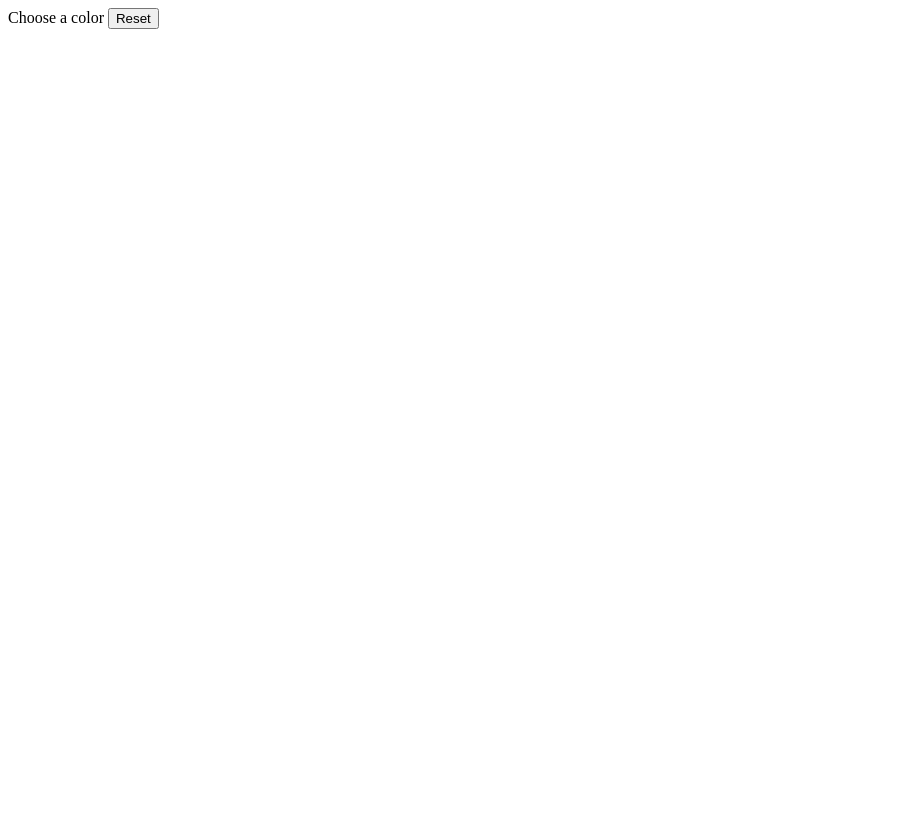
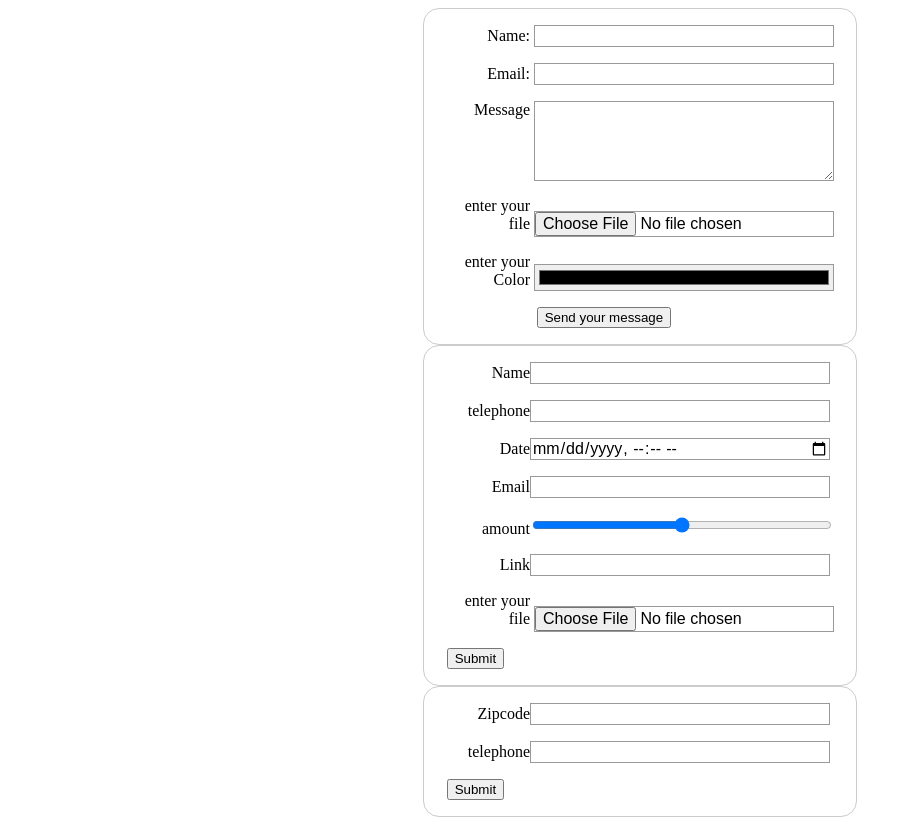
Before and after one commit to g-nm/Web-Fundamentals, a plain HTML site: page Projects/formandinputs/index.html in a window 1280 px wide. Shown: the whole page, without its empty margins (0-912 px from the left). Before the commit the page ends 800 px from the top, so only its background shows below. Drawn offline with Linux system fonts and the light colour scheme.

Commit message:
form inputs

```diff
--- a/Projects/formandinputs/index.html
+++ b/Projects/formandinputs/index.html
@@ -5,11 +5,205 @@
 		<meta http-equiv="X-UA-Compatible" content="IE=edge" />
 		<meta name="viewport" content="width=device-width, initial-scale=1.0" />
 		<title>Document</title>
+		<style>
+			form {
+				/* Center the form on the page */
+				margin: 0 auto;
+				width: 400px;
+				/* Form outline */
+				padding: 1em;
+				border: 1px solid #ccc;
+				border-radius: 1em;
+			}
+
+			ul {
+				list-style: none;
+				padding: 0;
+				margin: 0;
+			}
+
+			form li + li {
+				margin-top: 1em;
+			}
+
+			label {
+				/* Uniform size & alignment */
+				display: inline-block;
+				width: 90px;
+				text-align: right;
+			}
+
+			input,
+			textarea {
+				/* To make sure that all text fields have the same font settings
+     By default, textareas have a monospace font */
+				font: 1em sans-serif;
+
+				/* Uniform text field size */
+				width: 300px;
+				box-sizing: border-box;
+
+				/* Match form field borders */
+				border: 1px solid #999;
+			}
+
+			input:focus,
+			textarea:focus {
+				/* Additional highlight for focused elements */
+				border-color: #000;
+			}
+
+			textarea {
+				/* Align multiline text fields with their labels */
+				vertical-align: top;
+
+				/* Provide space to type some text */
+				height: 5em;
+			}
+
+			.button {
+				/* Align buttons with the text fields */
+				padding-left: 90px; /* same size as the label elements */
+			}
+
+			button {
+				/* This extra margin represent roughly the same space as the space
+     between the labels and their text fields */
+				margin-left: 0.5em;
+			}
+		</style>
 	</head>
 	<body>
-		<form action="">
-			<label for="colors">Choose a color</label>
-			<input type="reset" id="colors" name="color" />
+		<form
+			action="http://localhost:3000/data"
+			method="post"
+			enctype="multipart/form-data"
+		>
+			<ul>
+				<li>
+					<label for="name">Name:</label>
+					<input type="text" name="name" id="name" />
+				</li>
+				<li>
+					<label for="email">Email:</label>
+					<input type="email" name="email" id="email" />
+				</li>
+				<li>
+					<label for="msg">Message</label>
+					<textarea name="usr_message" id="msg"></textarea>
+				</li>
+				<li>
+					<label for="file">enter your file</label>
+					<input type="file" name="myfile" id="file" />
+				</li>
+				<li>
+					<label for="color">enter your Color</label>
+					<input type="color" name="color" id="color" />
+				</li>
+				<li class="button">
+					<button type="submit">Send your message</button>
+				</li>
+			</ul>
 		</form>
+		<form class="accessedinjs">
+			<ul>
+				<li>
+					<label for="name">Name</label
+					><input type="text" id="name" name="name" />
+				</li>
+
+				<li>
+					<label for="telephone">telephone</label
+					><input type="tel" id="telephone" required name="telephone" />
+				</li>
+
+				<li>
+					<label for="date">Date</label
+					><input type="datetime-local" id="date" name="date" />
+				</li>
+				<li>
+					<label for="email">Email</label
+					><input type="email" id="email" required name="email" />
+				</li>
+
+				<li>
+					<label for="amount">amount</label
+					><input type="range" id="amount" name="range" />
+				</li>
+
+				<li>
+					<label for="link">Link</label
+					><input type="url" id="link" name="link" />
+				</li>
+				<li>
+					<label for="file">enter your file</label>
+					<input type="file" name="myfile" id="file" />
+				</li>
+				<li><button type="submit">Submit</button></li>
+			</ul>
+		</form>
+		<form class="testregex">
+			<ul>
+				<li>
+					<label for="zipcode">Zipcode</label
+					><input
+						type="text"
+						id="zipcode"
+						name="zipcode"
+						required
+						pattern="[A-Z]+[0-9]+[A-Z0-9]*"
+					/>
+					<span aria-live="polite" class="zipcode_feedback"></span>
+				</li>
+				<li>
+					<label for="telephone">telephone</label
+					><input
+						type="tel"
+						id="telephone"
+						required
+						name="telephone"
+						pattern="(02|01|07)([0-9]{8})"
+					/>
+				</li>
+
+				<li>
+					<button type="submit">Submit</button>
+				</li>
+			</ul>
+		</form>
+		<script>
+			const zipcode = document.querySelector('#zipcode');
+			const zipcode_feedback = document.querySelector('.zipcode_feedback');
+			const testregexform = document.querySelector('.testregex');
+			testregexform.addEventListener('submit', (e) => {
+				e.preventDefault();
+			});
+			zipcode.addEventListener(
+				'blur',
+				(e) => {
+					if (e.target.validity.patternMismatch) {
+						zipcode_feedback.textContent = 'enter a valid zipcode';
+						zipcode_feedback.style.color = 'red';
+					} else {
+						zipcode_feedback.textContent = '';
+						e.target.setCustomValidity('');
+					}
+				},
+				true
+			);
+
+			const form = document.querySelector('.accessedinjs');
+			form.addEventListener('submit', async function (e) {
+				const formdata = new FormData(form);
+				const response = await fetch('http://localhost:3000/data', {
+					headers: {},
+					body: formdata,
+					method: 'POST',
+				});
+				// form.reset();
+
+				console.log(response);
+			});
+		</script>
 	</body>
 </html>
```
